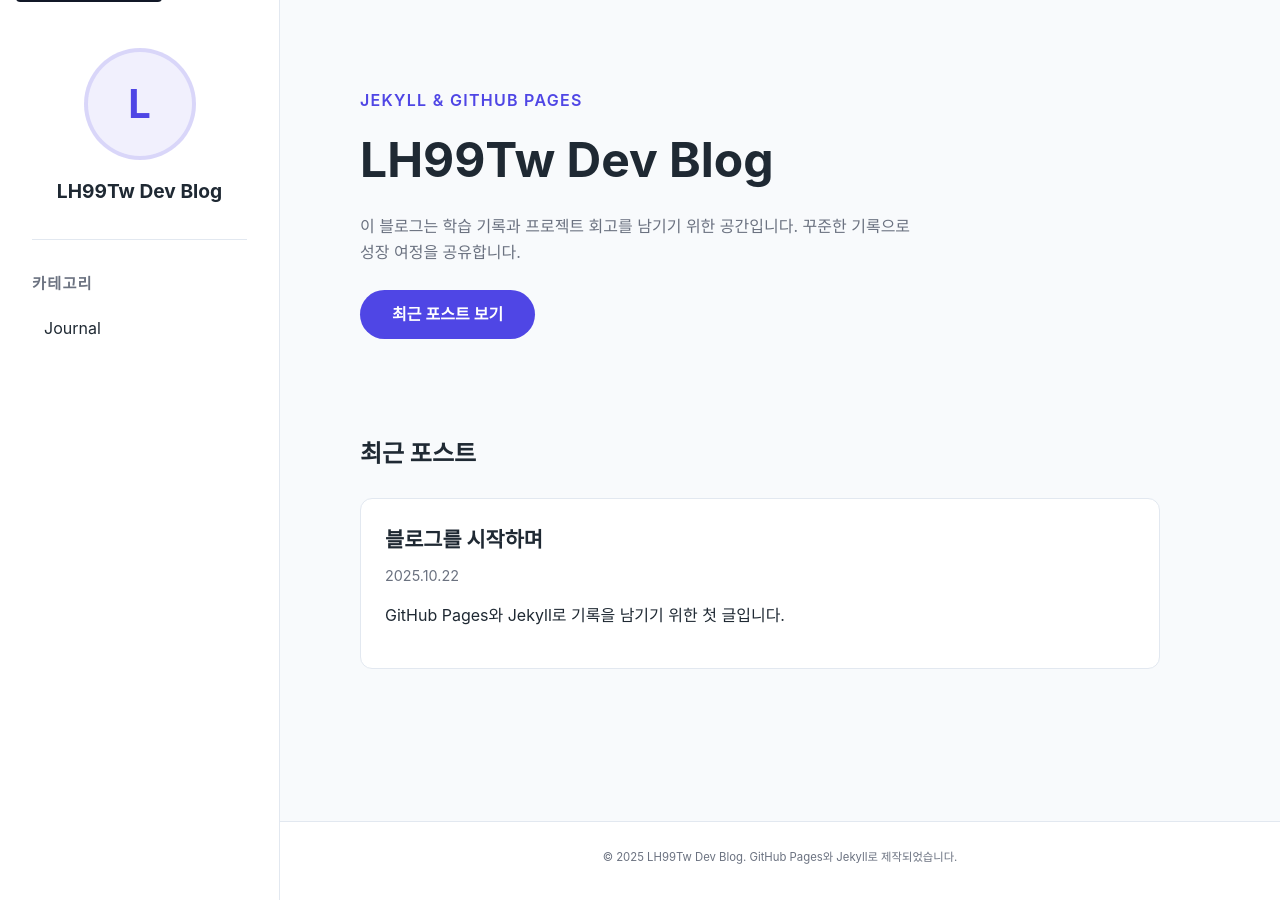
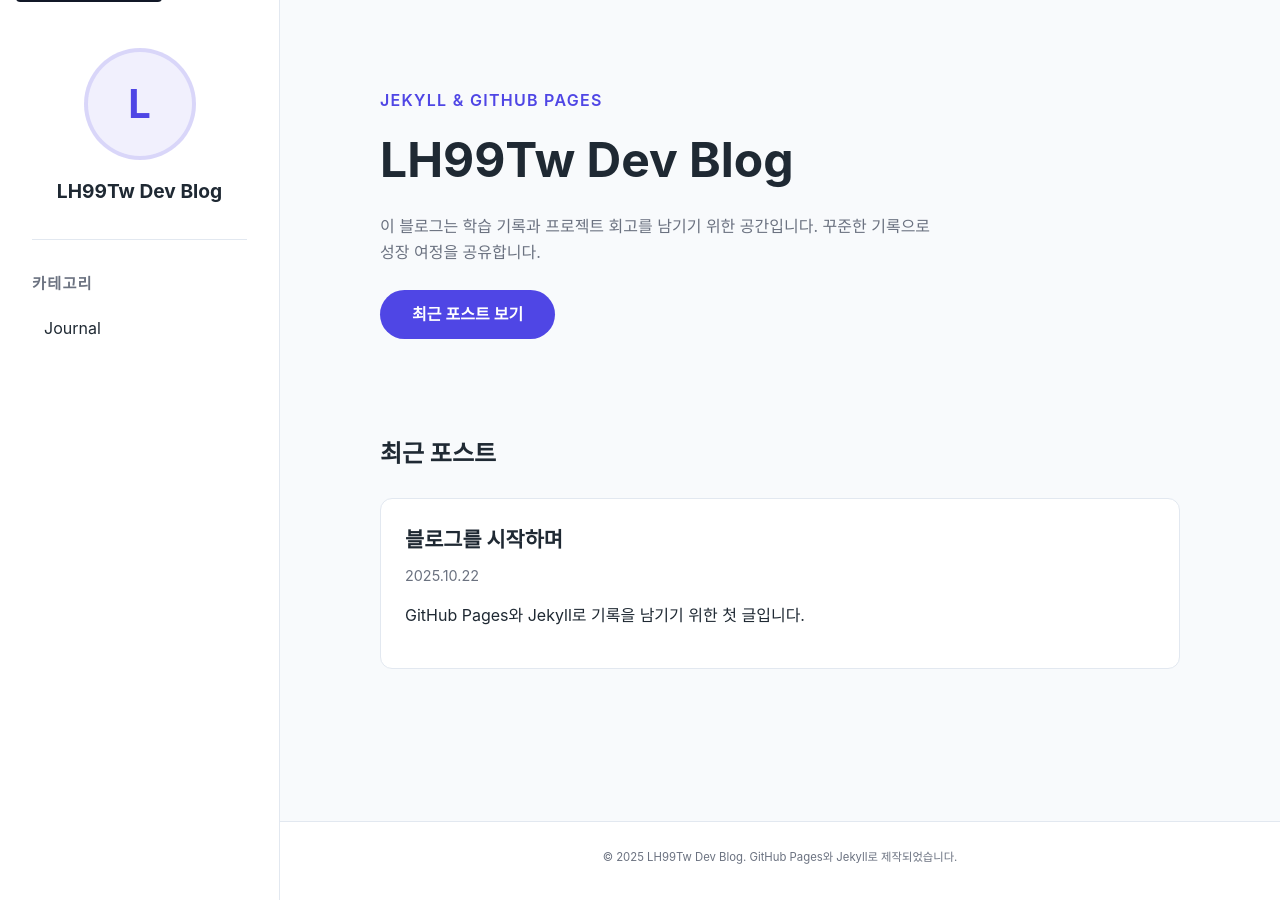
Before and after one commit to LH99Tw/LH99Tw.github.io, a Jekyll site: the page built from index.md, in a window 1280 px wide. Built offline with Jekyll 4.4.1, drawn with Linux system fonts in a browser that asks for light colours.

Commit message:
(5)<20251022> 사이드바 레이아웃 보완

```diff
--- a/_includes/sidebar.html
+++ b/_includes/sidebar.html
@@ -9,6 +9,8 @@
         src="{{ profile_image | relative_url }}"
         alt="{{ profile_name }} 프로필 이미지"
         loading="lazy"
+        width="112"
+        height="112"
       />
     {% else %}
       <div class="sidebar__avatar sidebar__avatar--placeholder" aria-hidden="true">
--- a/assets/css/style.css
+++ b/assets/css/style.css
@@ -50,12 +50,13 @@
 
 .site-layout {
   min-height: 100vh;
-  display: grid;
-  grid-template-columns: 280px minmax(0, 1fr);
+  display: flex;
   background-color: var(--background);
 }
 
 .sidebar {
+  width: 280px;
+  flex: 0 0 280px;
   background-color: #ffffff;
   border-right: 1px solid var(--border-color);
   padding: 48px 32px;
@@ -166,6 +167,7 @@
   display: flex;
   flex-direction: column;
   min-height: 100vh;
+  flex: 1;
 }
 
 .site-content {
@@ -173,6 +175,7 @@
   padding: 48px clamp(32px, 8vw, 80px);
   max-width: min(960px, 100%);
   width: 100%;
+  margin: 0 auto;
 }
 
 .container {
@@ -358,29 +361,25 @@
 }
 
 @media (max-width: 1024px) {
-  .site-layout {
-    grid-template-columns: 240px minmax(0, 1fr);
-  }
-
   .sidebar {
+    width: 240px;
+    flex-basis: 240px;
     padding: 36px 24px;
   }
 }
 
 @media (max-width: 820px) {
   .site-layout {
-    grid-template-columns: 1fr;
+    flex-direction: column;
   }
 
   .sidebar {
-    position: sticky;
-    top: 0;
+    position: static;
+    width: auto;
+    flex: none;
     border-right: none;
     border-bottom: 1px solid var(--border-color);
     padding: 24px 20px;
-    z-index: 10;
-    background-color: #ffffffee;
-    backdrop-filter: blur(8px);
   }
 
   .sidebar__profile {
@@ -401,7 +400,32 @@
   .site-content {
     padding: 32px 24px 48px;
   }
+
   .post__pagination {
     flex-direction: column;
   }
 }
+
+@supports (display: grid) {
+  .site-layout {
+    display: grid;
+    grid-template-columns: 280px minmax(0, 1fr);
+  }
+
+  .sidebar {
+    width: auto;
+    flex: none;
+  }
+
+  @media (max-width: 1024px) {
+    .site-layout {
+      grid-template-columns: 240px minmax(0, 1fr);
+    }
+  }
+
+  @media (max-width: 820px) {
+    .site-layout {
+      grid-template-columns: 1fr;
+    }
+  }
+}
```
